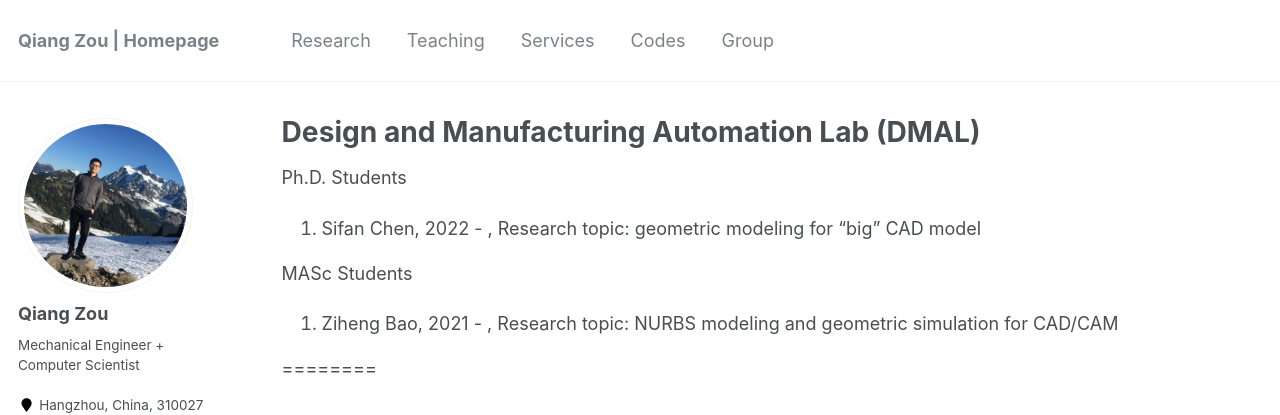
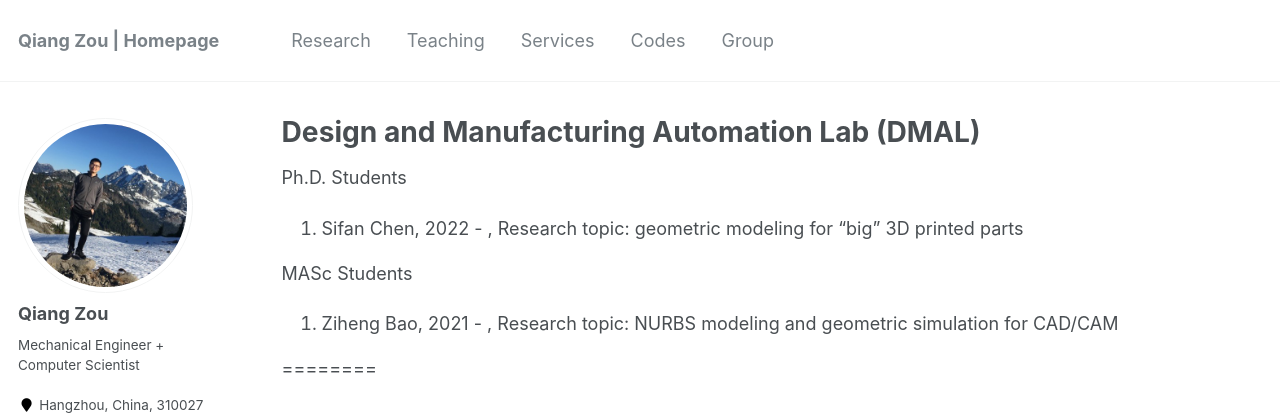
Before and after one commit to Qiang-Zou/Qiang-Zou.github.io, a Jekyll site: the page built from _pages/group.md, in a window 1280 px wide. Shown: the top 415 px of the page. Built offline with Jekyll 4.4.1, drawn with Linux system fonts in a browser that asks for light colours; some web fonts are replaced.

Commit message:
Update group.md

```diff
--- a/_pages/group.md
+++ b/_pages/group.md
@@ -7,7 +7,7 @@ author_profile: true
 
 Ph.D. Students
 
-1. Sifan Chen, 2022 - , Research topic: geometric modeling for “big" CAD model
+1. Sifan Chen, 2022 - , Research topic: geometric modeling for “big" 3D printed parts
 
 MASc Students
 
```
